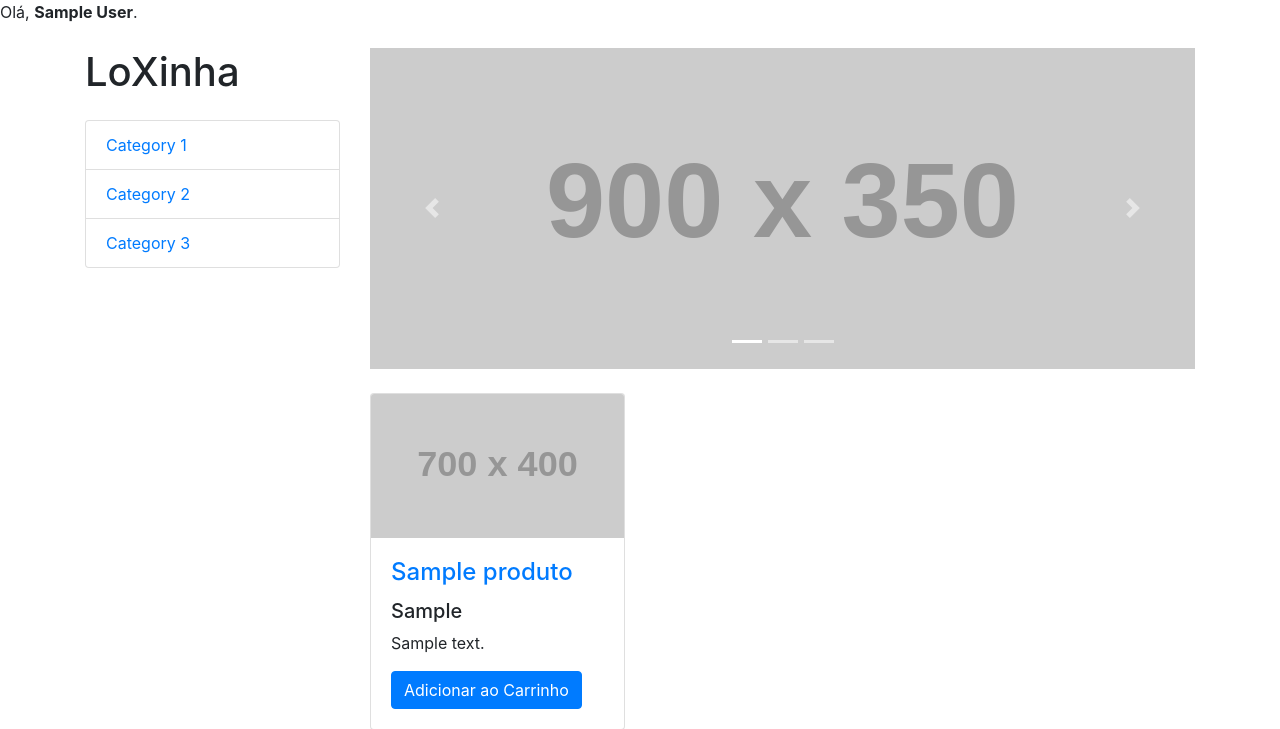
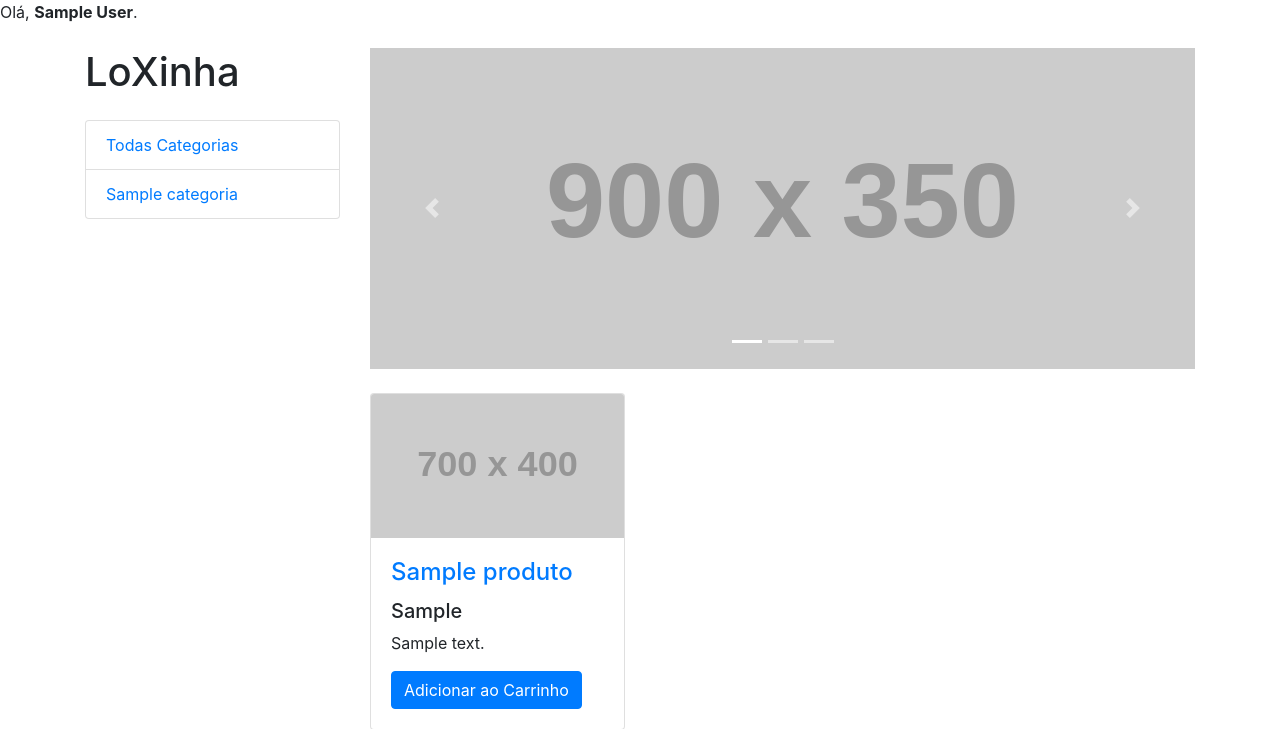
Before and after one commit to MiguelRebelatto/LojaWebll, a PHP site: page /index.php in a window 1280 px wide. Shown: the part 56-785 px from the top of the page. Run offline with PHP 8.4, Linux system fonts and the light colour scheme; the visitor is signed in with stand-in values (Sample User, id 1); tables that the repository leaves empty or names only in its code hold one stand-in row (values such as "Sample post"); grey boxes labelled with a size stand in for pictures from a placeholder-image service; some libraries are stand-ins or nearby versions.

Commit message:
filtro por categoria via get

```diff
--- a/index.php
+++ b/index.php
@@ -1,6 +1,16 @@
 <?php
   require_once("layout.php");
   require_once("produtos.php");
+
+  $con=mysqli_connect("localhost","root","","test");
+  $categoria = @$_GET['categoria'];
+  if ($categoria > 0){
+    $sql = "SELECT * FROM produtos where categorias = $categoria";
+  }else{
+    $sql = "SELECT * FROM produtos";
+  }
+  $resultProdutos = mysqli_query($con, $sql);
+
 ?>
 <!-- Page Content -->
   <div class="container">
@@ -11,9 +21,10 @@
 
         <h1 class="my-4">LoXinha</h1>
         <div class="list-group">
-          <a href="#" class="list-group-item">Category 1</a>
-          <a href="#" class="list-group-item">Category 2</a>
-          <a href="#" class="list-group-item">Category 3</a>
+        <a href="index.php?categoria=0" class="list-group-item">Todas Categorias</a>
+        <?php
+          require_once("listaCategorias.php");
+        ?>
         </div>
 
       </div>
@@ -50,10 +61,7 @@
         <div class="row">
         <!-- Esse trexo pega os produtos no banco e lista eles na página -->
         <?php
-            $con=mysqli_connect("localhost","root","","test");
-
-            $result = mysqli_query($con,"SELECT * FROM produtos");
-            while($row = mysqli_fetch_array($result))
+            while($row = mysqli_fetch_array($resultProdutos))
             {
 
             echo
--- a/listaCategorias.php
+++ b/listaCategorias.php
@@ -4,6 +4,6 @@
     $resultCat = mysqli_query($con,"SELECT * FROM categorias");
     while($rowCat = mysqli_fetch_array($resultCat))
     {
-    	echo'<a href="#" class="list-group-item">'. $rowCat['nome'].'</a>' . $rowCat['id'];
+    	echo'<a href="index.php?categoria=' . $rowCat['id'] . '" class="list-group-item">'. $rowCat['nome'].'</a>';
     }
 ?>
--- a/produtos.json
+++ b/produtos.json
@@ -1 +1 @@
-{"produtos":[{"id":"1","nome":"Produto 1","preco":"3.51","descricao":"Um belo produto","categorias":"0"},{"id":"2","nome":"Uma banana","preco":"5.00","descricao":"Uma banana vermelha","categorias":"0"},{"id":"5","nome":"teste","preco":"4.00","descricao":"4","categorias":"0"},{"id":"6","nome":"teste","preco":"4.00","descricao":"4","categorias":"0"},{"id":"7","nome":"teste","preco":"4.00","descricao":"4","categorias":"1"}]}
+{"produtos":[{"id":"1","nome":"Produto 1","preco":"3.00","descricao":"Um belo produto","categorias":"2"},{"id":"2","nome":"Uma ma??","preco":"5.00","descricao":"Uma ma?a vermelha","categorias":"2"},{"id":"5","nome":"teste","preco":"4.00","descricao":"4","categorias":"2"},{"id":"6","nome":"teste","preco":"4.00","descricao":"4","categorias":"2"},{"id":"7","nome":"teste","preco":"4.00","descricao":"4","categorias":"1"}]}
```
